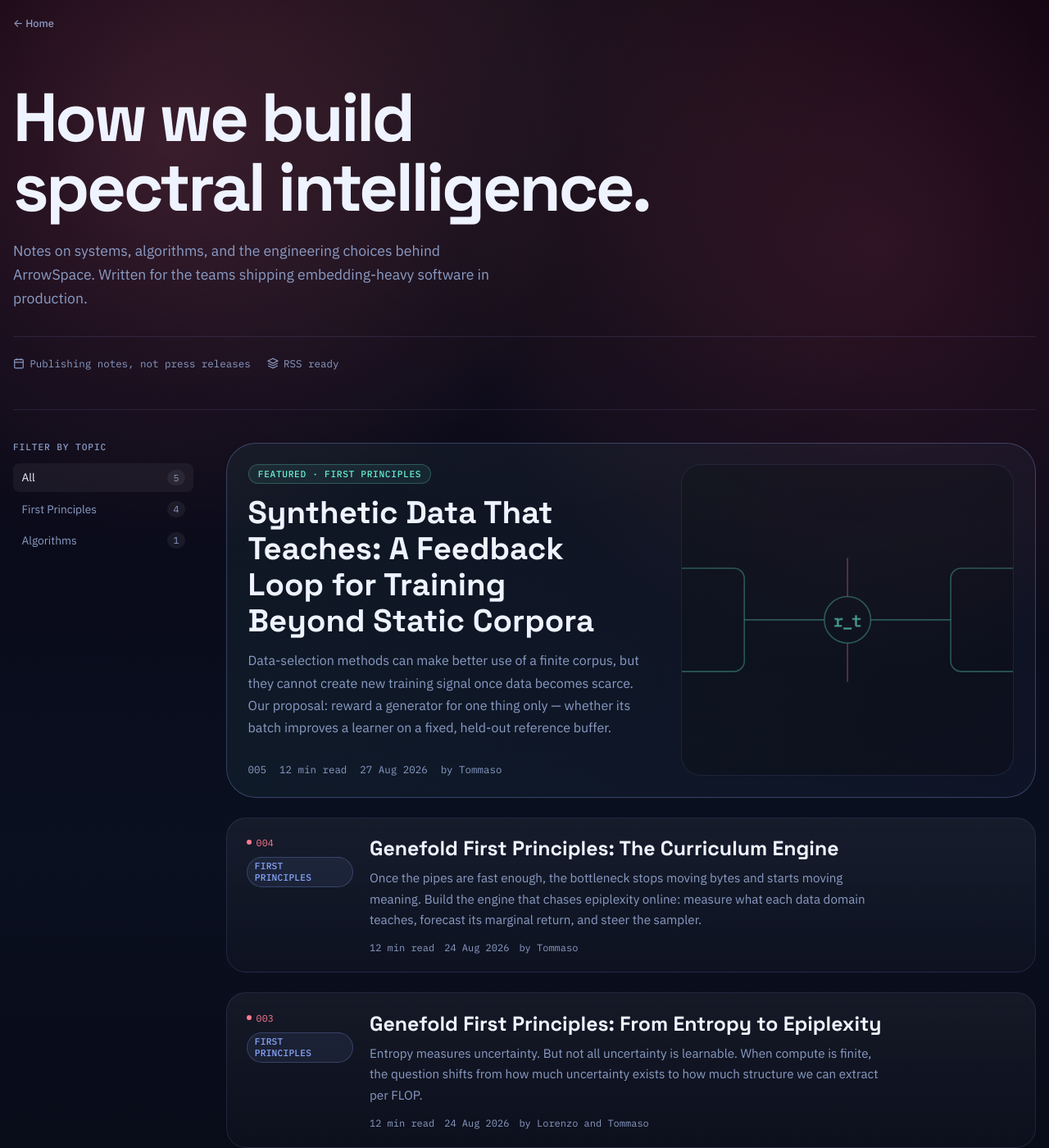
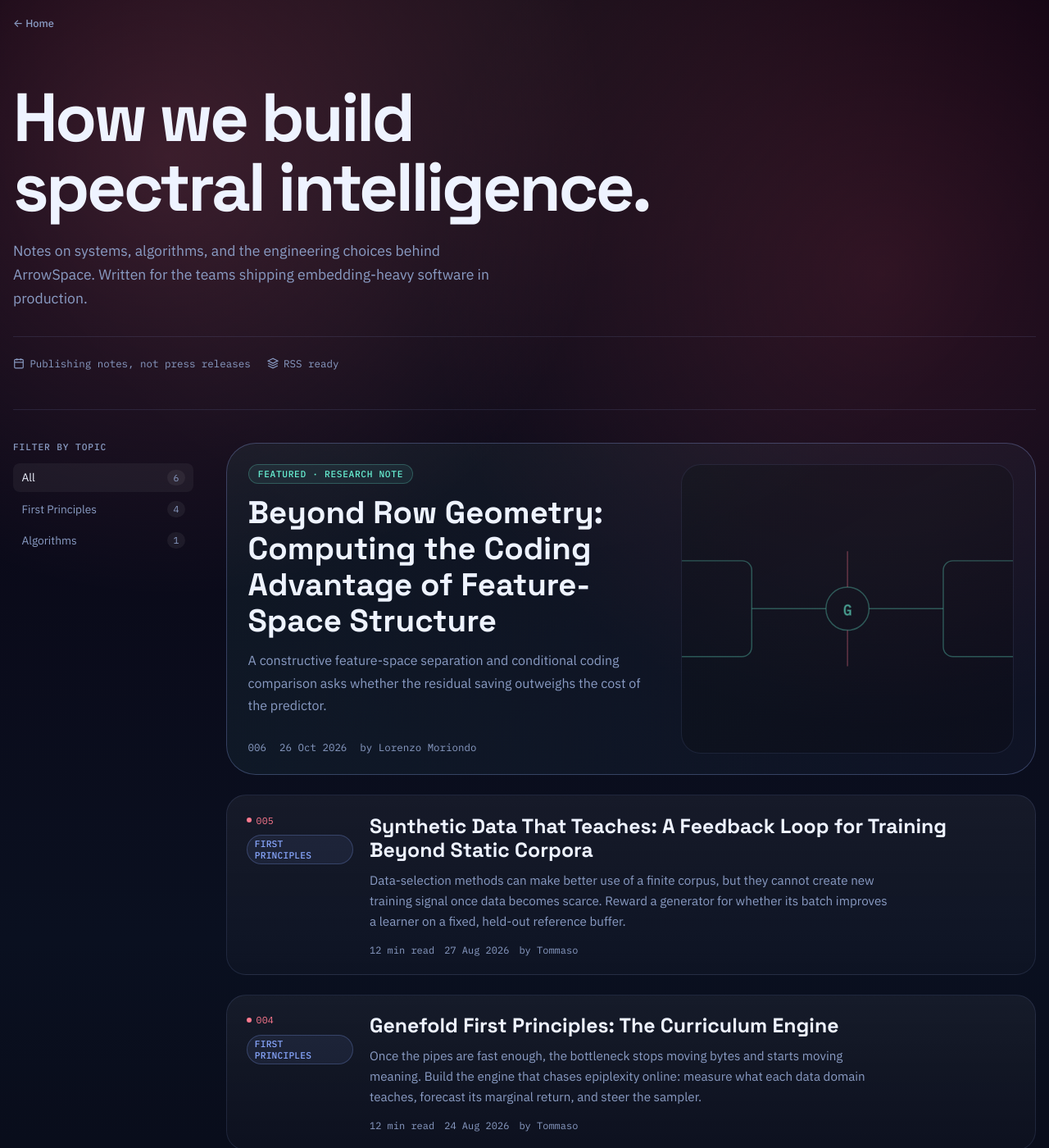
Before and after one commit to Genefold/genefold.github.io, a Jekyll site: the page engineering/index.html, which Jekyll copies as it is, in a window 1280 px wide and 1400 px high. Shown: the whole window at 82% size. Built offline with Jekyll 4.4.1, drawn with Linux system fonts in a browser that asks for light colours.

Commit message:
docs(engineering): feature post 006

```diff
--- a/engineering/index.html
+++ b/engineering/index.html
@@ -529,27 +529,25 @@
         <aside class="eng-sidebar" aria-label="Topics">
           <h2 class="eng-sidebar__title">Filter by topic</h2>
             <ul class="eng-topics" role="list">
-              <li><a href="#all" aria-current="true">All <span class="eng-topics__count">5</span></a></li>
+              <li><a href="#all" aria-current="true">All <span class="eng-topics__count">6</span></a></li>
               <li><a href="#first-principles">First Principles <span class="eng-topics__count">4</span></a></li>
               <li><a href="#algorithms">Algorithms <span class="eng-topics__count">1</span></a></li>
             </ul>
         </aside>
 
         <section class="eng-feed" aria-label="Posts">
-          <a class="eng-featured reveal" href="/engineering/005.html">
+          <a class="eng-featured reveal" href="/engineering/006.html">
             <div class="eng-featured__copy">
-              <span class="eng-featured__eyebrow">Featured &middot; First Principles</span>
-              <h2 class="eng-featured__title">Synthetic Data That Teaches: A Feedback Loop for Training Beyond Static Corpora</h2>
+              <span class="eng-featured__eyebrow">Featured &middot; Research Note</span>
+              <h2 class="eng-featured__title">Beyond Row Geometry: Computing the Coding Advantage of Feature-Space Structure</h2>
               <p class="eng-featured__excerpt">
-                Data-selection methods can make better use of a finite corpus, but they cannot create new
-                training signal once data becomes scarce. Our proposal: reward a generator for one thing
-                only &mdash; whether its batch improves a learner on a fixed, held-out reference buffer.
+                A constructive feature-space separation and conditional coding comparison asks whether
+                the residual saving outweighs the cost of the predictor.
               </p>
               <div class="eng-featured__meta">
-                <span>005</span>
-                <span>12 min read</span>
-                <span>27 Aug 2026</span>
-                <span>by Tommaso</span>
+                <span>006</span>
+                <span>26 Oct 2026</span>
+                <span>by Lorenzo Moriondo</span>
               </div>
             </div>
             <div class="eng-featured__visual" aria-hidden="true">
@@ -567,9 +565,29 @@
                   <circle cx="200" cy="120" r="18"/>
                   <path d="M120 120h62M218 120h62"/>
                   <path d="M200 102v-30M200 138v30" stroke="rgba(255,122,143,0.5)"/>
-                  <text x="200" y="125" text-anchor="middle" fill="rgba(104,240,211,0.9)" font-family="IBM Plex Mono, monospace" font-size="12">r_t</text>
+                  <text x="200" y="125" text-anchor="middle" fill="rgba(104,240,211,0.9)" font-family="IBM Plex Mono, monospace" font-size="12">G</text>
                 </g>
               </svg>
+            </div>
+          </a>
+
+          <a class="eng-card reveal" href="/engineering/005.html">
+            <div class="eng-card__rail">
+              <span class="eng-card__id">005</span>
+              <span class="eng-card__topic">First Principles</span>
+            </div>
+            <div class="eng-card__body">
+              <h3 class="eng-card__title">Synthetic Data That Teaches: A Feedback Loop for Training Beyond Static Corpora</h3>
+              <p class="eng-card__excerpt">
+                Data-selection methods can make better use of a finite corpus, but they cannot create new
+                training signal once data becomes scarce. Reward a generator for whether its batch improves
+                a learner on a fixed, held-out reference buffer.
+              </p>
+              <div class="eng-card__footer">
+                <span>12 min read</span>
+                <span>27 Aug 2026</span>
+                <span>by Tommaso</span>
+              </div>
             </div>
           </a>
 
```
Also changed, not shown: engineering/006.html (+7 -7 lines).
